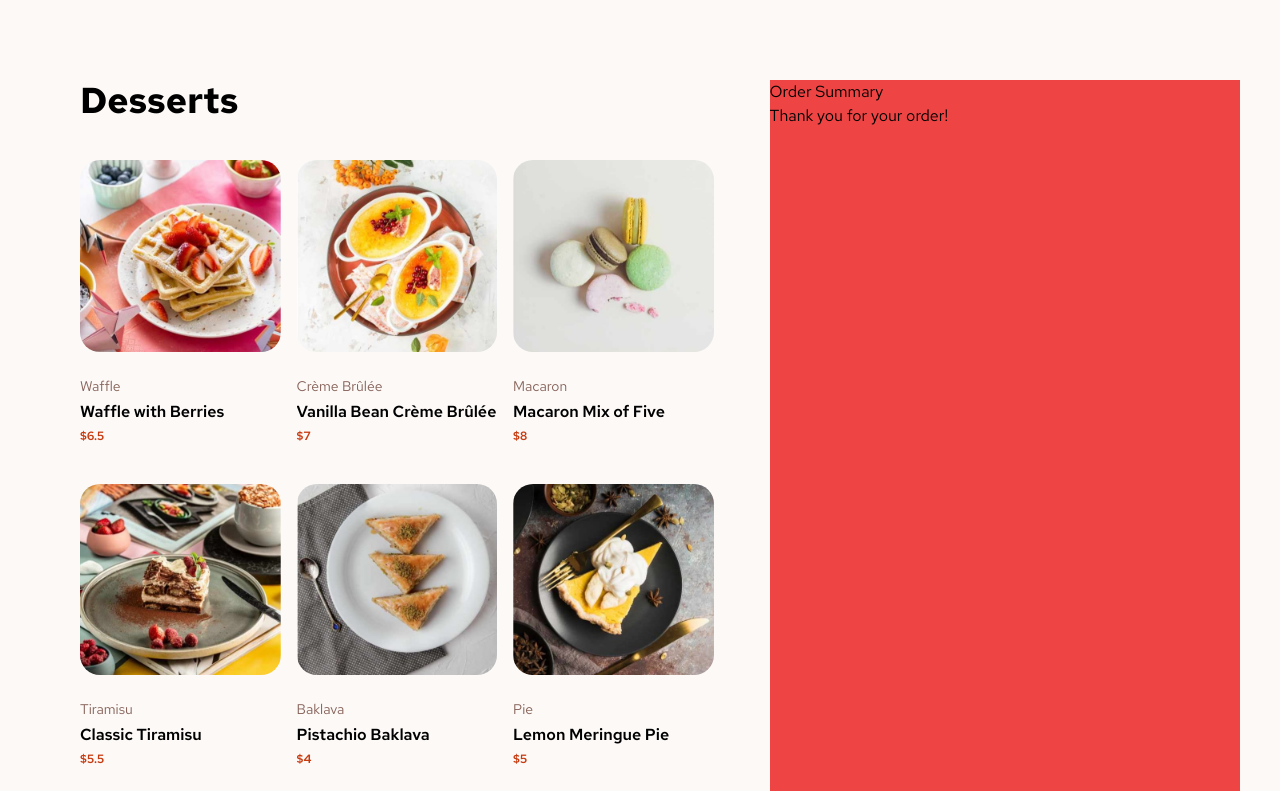
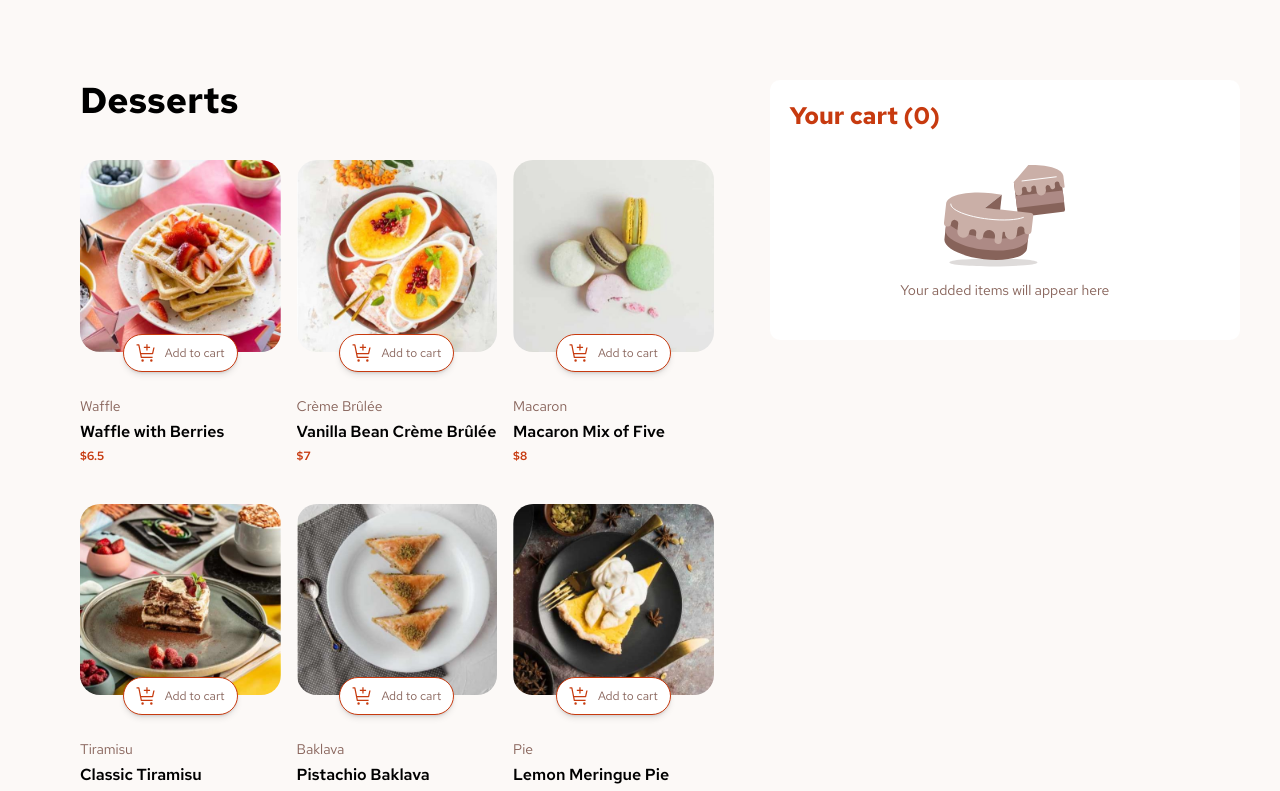
Before and after one commit to Heph-zibah/product-list-with-cart, a Vue app: page / in a window 1280 px wide. Shown: the top 791 px of the page. Built offline with nearby package versions, Linux system fonts and the light colour scheme.

Commit message:
worked on order component functionality

```diff
--- a/src/components/ItemComponent.vue
+++ b/src/components/ItemComponent.vue
@@ -1,17 +1,62 @@
 <script setup>
+import { ref, reactive } from 'vue';
 import { items } from '../lib/items';
+
+const showOptions = reactive({});
+const quantities = reactive({});
+
+// Toggle visibility of options per item
+const toggleOption = (itemId) => {
+    if (!showOptions[itemId]) {
+        showOptions[itemId] = true;
+        quantities[itemId] = 1; // Set initial quantity when item is first clicked
+    } else {
+        showOptions[itemId] = !showOptions[itemId];
+    }
+};
+
+// Increment item quantity
+const incrementQuantity = (itemId) => {
+    if (quantities[itemId] !== undefined) {
+        quantities[itemId]++;
+    }
+};
+
+// Decrement item quantity (ensuring it doesn’t go below 1)
+const decrementQuantity = (itemId) => {
+    if (quantities[itemId] > 1) {
+        quantities[itemId]--;
+    }
+};
 </script>
 
 <template>
-    <div class="col-span-5  grid grid-cols-1 md:grid-cols-2 lg:grid-cols-3 md:gap-x-10 lg:gap-x-4  gap-y-10 mt-10 ">
-        <div v-for="item in items" :key="item.id" class="cursor-pointer space-y-1">
-            <img :src="item.image.desktop" alt="" class="rounded-[20px]">
-            <div class="space-y-1 pt-5">
-                <p class="text-sm text-Rose500">{{ item.category}}</p>
+    <div class="col-span-5 grid grid-cols-1 md:grid-cols-2 lg:grid-cols-3 md:gap-x-10 lg:gap-x-4 gap-y-10 mt-10">
+        <div v-for="item in items" :key="item.id" class="cursor-pointer space-y-1 relative">
+            <div class="relative">
+                <img :src="item.image.desktop" alt="" class="rounded-[20px]">
+                <div
+                    @click="toggleOption(item.id)"
+                    class="text-xs bg-white rounded-full px-3 py-2 flex items-center gap-2 absolute -bottom-5 left-0 right-0 w-fit shadow-md drop-shadow-sm mx-auto cursor-pointer border border-Red">
+                    <img src="../assets/images/icon-add-to-cart.svg" alt="">
+                    <p class="text-Rose500">Add to cart</p>
+                </div>
+                <div v-if="showOptions[item.id]"
+                    class="text-xs bg-Red text-white rounded-full px-3 py-2 flex items-center justify-between gap-6 absolute -bottom-5 left-0 right-0 w-fit shadow-md drop-shadow-sm mx-auto cursor-pointer border border-Red">
+                    <div @click="decrementQuantity(item.id)" class="border border-white rounded-full px-1 py-2 cursor-pointer">
+                        <img src="../assets/images/icon-decrement-quantity.svg" alt="">
+                    </div>
+                    <p class="">{{ quantities[item.id] || 1 }}</p>
+                    <div @click="incrementQuantity(item.id)" class="border border-white rounded-full p-1 cursor-pointer">
+                        <img src="../assets/images/icon-increment-quantity.svg" alt="">
+                    </div>
+                </div>
+            </div>
+            <div class="space-y-1 pt-10">
+                <p class="text-sm text-Rose500">{{ item.category }}</p>
                 <h1 class="font-semibold line-clamp-1 text-Rose900">{{ item.name }}</h1>
                 <p class="text-xs text-Red font-semibold">${{ item.price }}</p>
             </div>
-
         </div>
     </div>
 </template>
--- a/src/components/OrderSummaryComponent.vue
+++ b/src/components/OrderSummaryComponent.vue
@@ -1,6 +1,10 @@
 <template>
-    <div class="col-span-2 bg-red-500">
-        <h1>Order Summary</h1>
-        <p>Thank you for your order!</p>
+    <div class="col-span-2 bg-white h-fit p-5 rounded-[10px]">
+        <h1 class="font-bold text-2xl text-Red">Your cart (0)</h1>
+        <div class="mx-auto my-5 text-center">
+            <img src="../assets/images/illustration-empty-cart.svg" alt="" class="mx-auto">
+            <p class="text-sm text-Rose500">Your added items will appear here</p>
+        </div>
+
     </div>
 </template>
--- a/src/views/HomeView.vue
+++ b/src/views/HomeView.vue
@@ -5,7 +5,7 @@ import OrderSummaryComponent from '../components/OrderSummaryComponent.vue'
 
 
 <template>
-    <div class="grid grid-cols-1 lg:grid-cols-5 gap-4 max-w-[1200px] xl:mx-w-[1300px] mx-auto py-20">
+    <div class="grid grid-cols-1 lg:grid-cols-5 gap-4 max-w-[1200px] xl:mx-w-[1440px] mx-auto py-20">
         <orders-component/>
         <order-summary-component/>
 
```
Also changed, not shown: src/lib/items.js.
